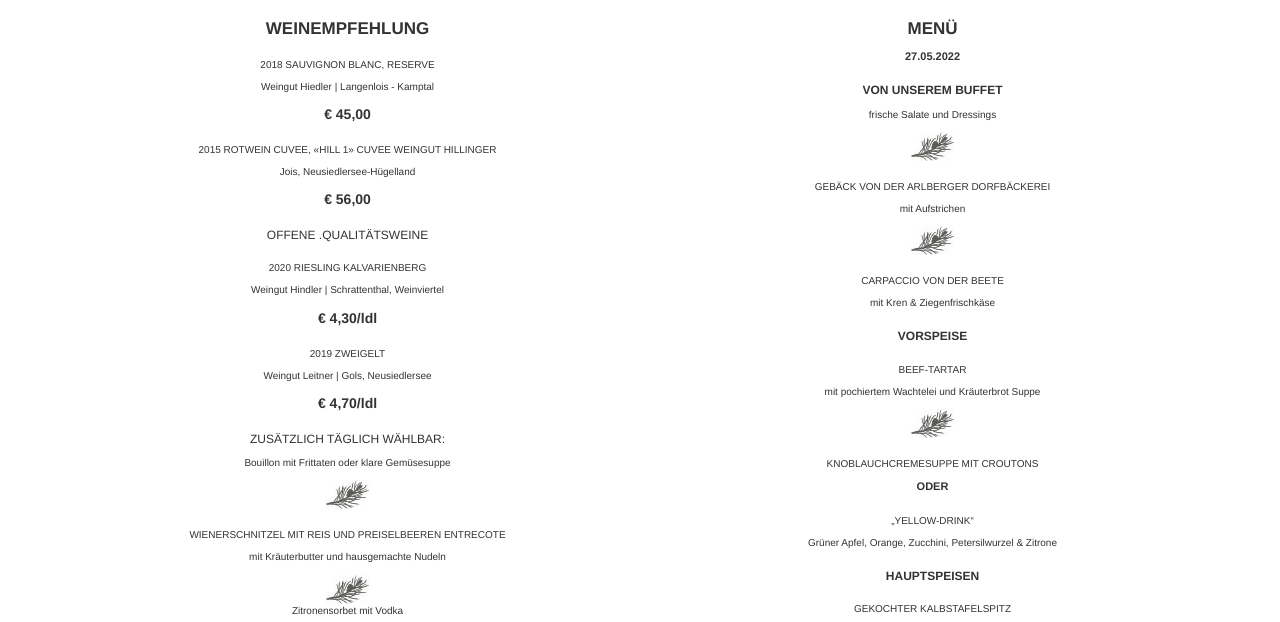
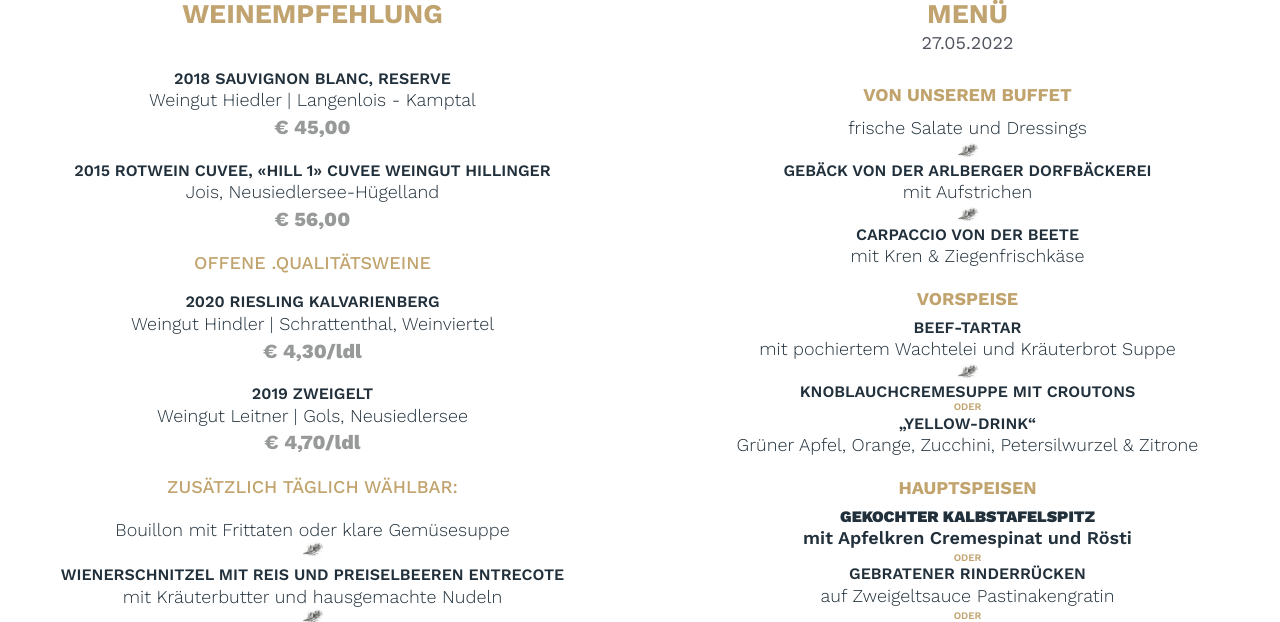
Before and after one commit to webnurullah/menu, a plain HTML site: page index.html in a window 1280 px wide. Shown: the top 622 px of the page. Drawn offline with nearby package versions, Linux system fonts and the light colour scheme.

Commit message:
second update

```diff
--- a/index.html
+++ b/index.html
@@ -12,53 +12,111 @@
     <style>
         /* font family */
         @import url('https://fonts.googleapis.com/css2?family=Work+Sans:ital,wght@0,100;0,200;0,300;0,400;0,500;0,600;0,700;0,800;0,900;1,100;1,200;1,300;1,400;1,500;1,600;1,700;1,800;1,900&display=swap');
-        .container{
+        body{
+            color: #21303B;
+            font-family: 'Work Sans', sans-serif;
             text-align: center;
         }
+        .h1, .h2, .h3, h1, h2, h3 {
+            margin-top: 0px;
+            margin-bottom: 0px;
+        }
         h1{
-            font-size: 17px;
+
+            font-size: 27px;
             font-weight: 700;
+            color: #C0A36E;
         }
         h2{
-            font-size: 12px;
-
-        }
-        .col-left h2{
-            font-weight: 400;
+            font-size: 18px;
+            margin-bottom: 20px;
+            color: #C1A36D;
         }
         .col-right h2{
             font-weight: 700;
         }
         h3{
-            font-size: 10px;
+            font-size: 16px;
+            font-weight: 600;
+        }
+        p{
+            font-weight: 300 ;
+            font-size: 18px;
+            margin-bottom: 0px;
+        }
+        span{
+
+            font-weight: 800;
+            display: block;
+            color: #989A9A;
+            font-size: 20px;
+        }
+        .block{
+            margin-bottom: 20px;
+        }
+        .col-left h1{
+            margin-bottom: 40px;
+        }
+        .col-left .leaf{
+            margin-bottom: 10px;
+            width: 20px;
+        }
+        .logo{
+            width: 130px;
+        }
+        .footer-block h3{
+            margin-top: 20px;
+            margin-bottom: 20px;
+            font-weight: 700;
+            color: #C1A36D;
+            -webkit-text-stroke-width: .5px;
+    -webkit-text-stroke-color: black;
+        }
+        .footer-block span{
+            font-size: 9px;
+            letter-spacing: -1px;
+            color:#515660;
             font-weight: 500;
         }
-        p{
-            font-weight: 300;
+        .col-right .date{
+            font-weight: 400;
+            font-size: 18px;
+            color: #515660;
+            margin-bottom: 30px;
+        }
+        .col-right h2{
+            margin-bottom: 10px;
+            margin-top: 20px;
+        }
+        .col-right .leaf{
+            width: 20px;
+            margin-bottom: 5px;
+        }
+        .col-right span{
             font-size: 10px;
+            font-weight: 600;
+            color: #C0A36E;
         }
-        .col-left p{
-            font-size: 10px;
+        .right-block-3{
+            font-weight: 900;
         }
-        .col-right{
-            font-size: 11px;
+        .right-block-3 .title-one{
+            font-weight: 900;
         }
-        span{
-            font-size: 100;
-            font-weight: 700;
-            display: block;
+        .right-block-3 .title-two{
+            font-weight: 600;
         }
     </style>
 </head>
 <body>
     <div class="page">
-        <div class="container">
+        <div class="">
             <div class="row">
                 <div class="col-xs-6 col-left">
                     <h1>WEINEMPFEHLUNG</h1>
                     <div class="block">
                         <h3>2018 SAUVIGNON BLANC, RESERVE</h3>
-                        <p>Weingut Hiedler | Langenlois - Kamptal</p>
+                        <p  > Weingut Hiedler | Langenlois - Kamptal</p>
                         <span>€ 45,00</span>
                     </div>
                     <div class="block">
@@ -80,22 +138,18 @@
                     <h2>ZUSÄTZLICH TÄGLICH WÄHLBAR:</h2>
                     <div>
                         <p>Bouillon mit Frittaten oder klare Gemüsesuppe</p>
-                         <img src="images/leaf.png" alt="">
+                         <img class="leaf" src="images/leaf.png" alt="">
                     </div>
                     <div class="block">
                         <h3>WIENERSCHNITZEL MIT REIS UND PREISELBEEREN ENTRECOTE</h3>
                         <p>mit Kräuterbutter und hausgemachte Nudeln</p>
-                        <img src="images/leaf.png" alt="">
+                        <img class="leaf" src="images/leaf.png" alt="">
                         <p>Zitronensorbet mit Vodka</p>
                         <span></span>
                     </div>
-                    <img src="images/logo.png" alt="">
-                    <div class="block">
-                        <h3></h3>
-                        <p></p>
-                        <span></span>
-                    </div>
-                    <div class="">
+                    <img class="logo" src="images/logo.png" alt="">
+
+                    <div class="footer-block">
                         <h3>ALLERGENE</h3>
                         <span>Unsere Speisen enthalten von Natur aus allergene. <br>
                              Unsere Speisen enthalten von Natur aus allergene.
@@ -103,24 +157,20 @@
                              Herr Lieglein informiert Sie gerne über die allergenen Zutaten
                             in unserem Menü</span>
                     </div>
-                    <div class="block">
-                        <h3></h3>
-                        <p></p>
-                        <span></span>
-                    </div>
+
 
                 </div>
                 <div class="col-xs-6 col-right">
                     <h1>MENÜ</h1>
-                    <span>27.05.2022</span>
+                    <span class="date" >27.05.2022</span>
 
                     <div class="br-1">
                         <h2>VON UNSEREM BUFFET</h2>
                         <p>frische Salate und Dressings </p>
-                       <img src="images/leaf.png" alt="">
+                       <img class="leaf" src="images/leaf.png" alt="">
                        <h3>GEBÄCK VON DER ARLBERGER DORFBÄCKEREI</h3>
                        <p>mit Aufstrichen</p>
-                       <img src="images/leaf.png" alt="">
+                       <img class="leaf" src="images/leaf.png" alt="">
                        <h3>CARPACCIO VON DER BEETE</h3>
                        <p>mit Kren & Ziegenfrischkäse </p>
                     </div>
@@ -128,17 +178,17 @@
                         <h2>VORSPEISE</h2>
                         <h3>BEEF-TARTAR</h3>
                         <p>mit pochiertem Wachtelei und Kräuterbrot Suppe </p>
-                        <img src="images/leaf.png" alt="">
+                        <img class="leaf" src="images/leaf.png" alt="">
                         <h3>KNOBLAUCHCREMESUPPE MIT CROUTONS </h3>
                         <span>ODER</span>
                         <h3>„YELLOW-DRINK“ </h3>
                         <p>Grüner Apfel, Orange, Zucchini, Petersilwurzel & Zitrone</p>
                     </div>
 
-                    <div>
+                    <div class="right-block-3" >
                         <h2>HAUPTSPEISEN</h2>
-                        <h3>GEKOCHTER KALBSTAFELSPITZ</h3>
-                        <p>mit Apfelkren Cremespinat und Rösti</p>
+                        <h3 class="title-one" >GEKOCHTER KALBSTAFELSPITZ</h3>
+                        <p class="title-two" >mit Apfelkren Cremespinat und Rösti</p>
                         <span>ODER</span>
                         <h3>GEBRATENER RINDERRÜCKEN</h3>
                         <p>auf Zweigeltsauce Pastinakengratin</p>
```
